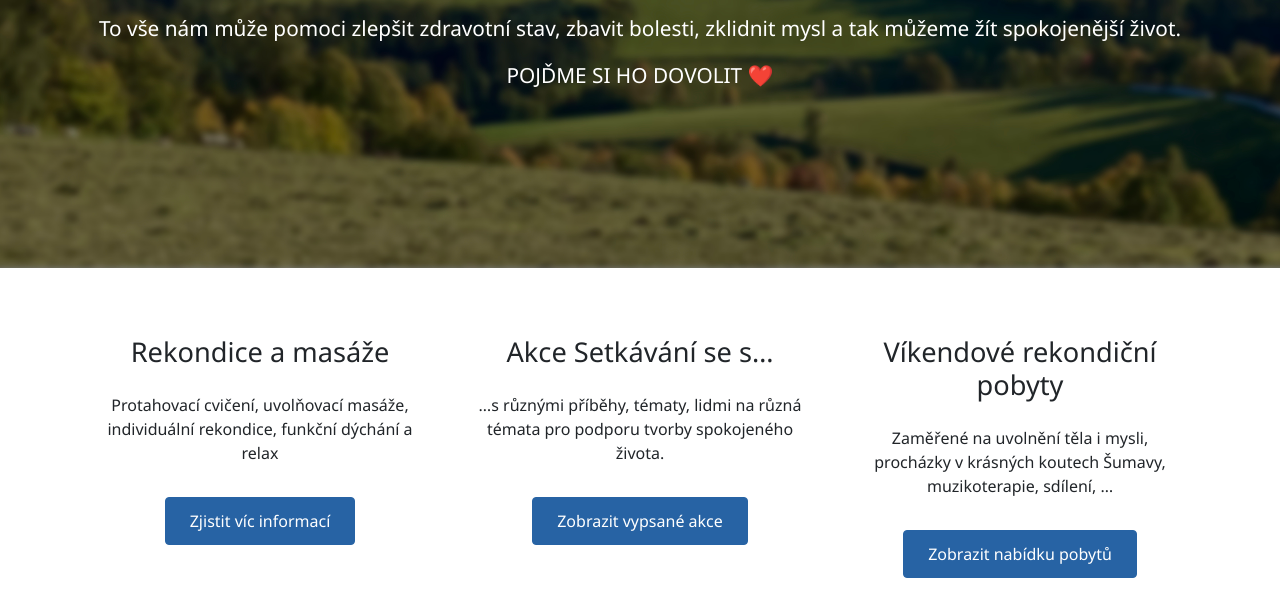
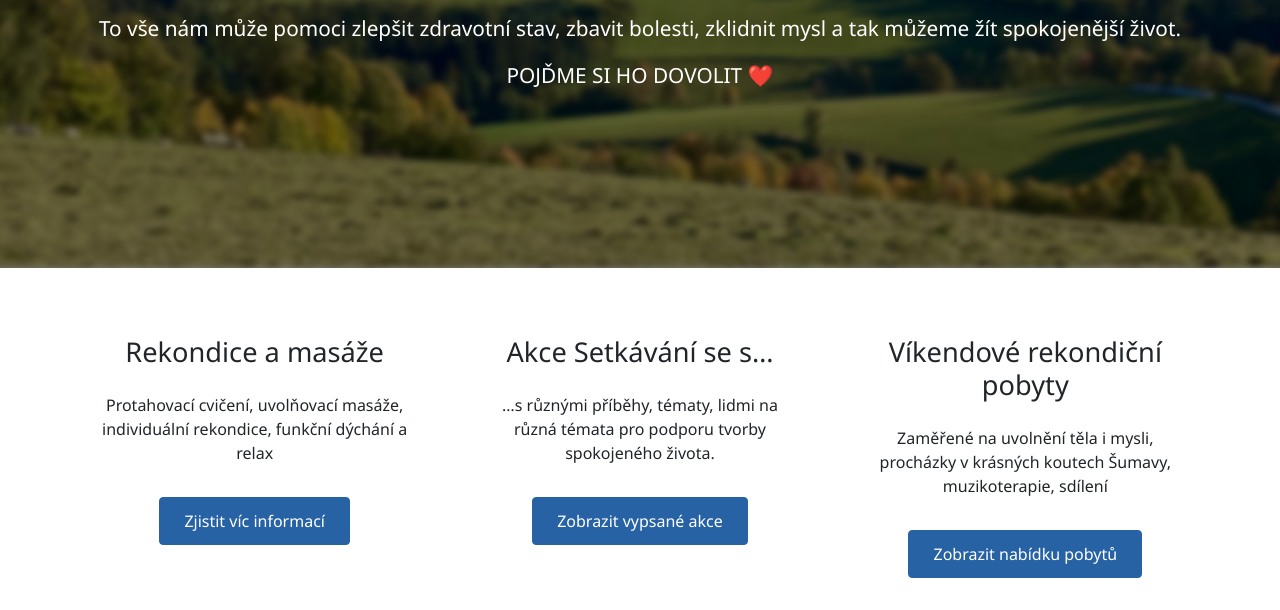
Before and after one commit to jpergler/zacilenonazdravi, a website built with Parcel: page src/index.html in a window 1280 px wide. Shown: the part 342-952 px from the top of the page. Built offline with nearby package versions, Linux system fonts and the light colour scheme; files whose address does not match are found by name.

Commit message:
Update top boxes with services

```diff
--- a/src/index.html
+++ b/src/index.html
@@ -53,7 +53,7 @@
     </section>
     <section id="services">
         <div class="container-xl py-5">
-            <div class="row gap-3 gap-lg-0">
+            <div class="row gap-3">
                 <div class="card col-lg border-0 text-center">
                     <div class="card-body">
                         <h2 class="card-title">Rekondice a masáže</h2>
@@ -77,8 +77,7 @@
                         <h2 class="card-title">Víkendové rekondiční pobyty</h2>
                         <p class="card-text">
                             Zaměřené na uvolnění těla i mysli, procházky v krásných koutech Šumavy, muzikoterapie,
-                            sdílení,
-                            &hellip;
+                            sdílení
                         </p>
                         <a href="#stays" class="btn btn-primary stretched-link">Zobrazit nabídku pobytů</a>
                     </div>
```
